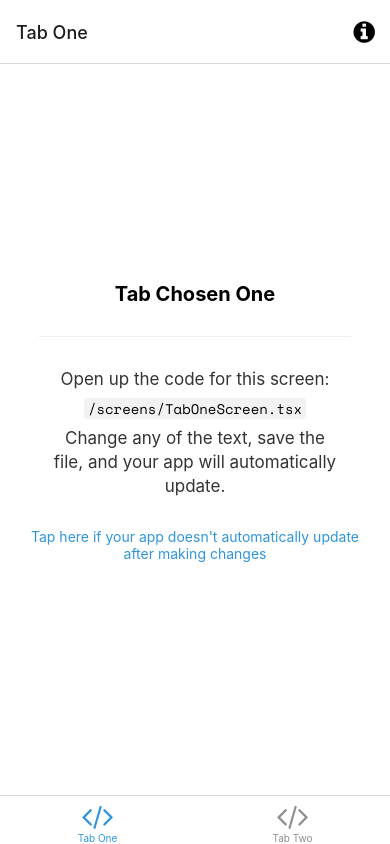
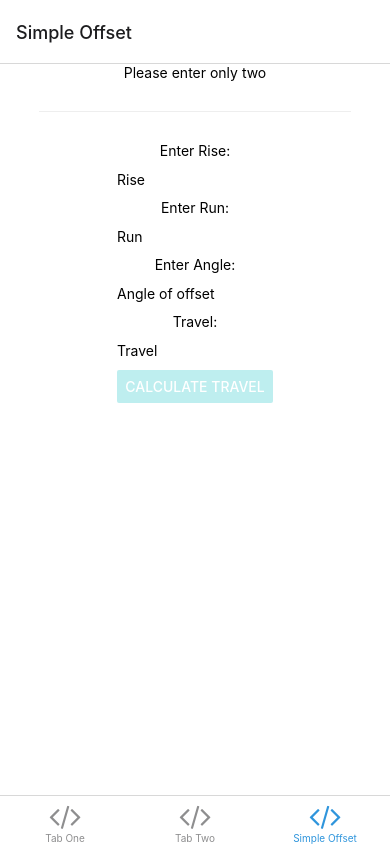
Before and after one commit to rjmealin/PipeFittingCalc, a React Native app in the folder PipeFittingCalc/: screen /SimpleOffset in a window 390 px wide. Built offline with nearby package versions, Linux system fonts and the light colour scheme; what expo-linking would draw is missing.

Commit message:
simple offset calc screen

```diff
--- a/PipeFittingCalc/navigation/LinkingConfiguration.ts
+++ b/PipeFittingCalc/navigation/LinkingConfiguration.ts
@@ -25,6 +25,12 @@ const linking: LinkingOptions<RootStackParamList> = {
               TabTwoScreen: 'two',
             },
           },
+          SimpleOffset: {
+            screens:{
+              SimpleOffSetScreen: 'SimpleOffSet',
+            },
+
+          },
         },
       },
       Modal: 'modal',
--- a/PipeFittingCalc/navigation/index.tsx
+++ b/PipeFittingCalc/navigation/index.tsx
@@ -18,6 +18,7 @@ import TabOneScreen from '../screens/TabOneScreen';
 import TabTwoScreen from '../screens/TabTwoScreen';
 import { RootStackParamList, RootTabParamList, RootTabScreenProps } from '../types';
 import LinkingConfiguration from './LinkingConfiguration';
+import SimpleOffSetScreen from '../screens/SimpleOffSetScreen';
 
 export default function Navigation({ colorScheme }: { colorScheme: ColorSchemeName }) {
   return (
@@ -92,6 +93,14 @@ function BottomTabNavigator() {
           tabBarIcon: ({ color }) => <TabBarIcon name="code" color={color} />,
         }}
       />
+      <BottomTab.Screen
+        name="SimpleOffset"
+        component={SimpleOffSetScreen}
+        options={{
+          title: 'Simple Offset',
+          tabBarIcon: ({ color }) => <TabBarIcon name="code" color={color} />,
+        }}
+      />
     </BottomTab.Navigator>
   );
 }
--- /dev/null
+++ b/PipeFittingCalc/screens/SimpleOffSetScreen.tsx
@@ -0,0 +1,137 @@
+import { Button, StyleSheet, TextInput } from 'react-native';
+
+import EditScreenInfo from '../components/EditScreenInfo';
+import { Text, View } from '../components/Themed';
+import { useState, useEffect } from 'react';
+import { Keyboard } from 'react-native';
+import { TouchableWithoutFeedback } from 'react-native';
+
+export default function SimpleOffSetScreen() {
+    const [numRise, SetRise] = useState('');
+    const [numRun, SetRun] = useState('');
+    const [numTravel, SetTravel] = useState('');
+    const [numAngle, SetAngle] = useState('');
+
+    function calculate() {
+      let rise:number = parseFloat(numRise);
+      let run:number = parseFloat(numRun);
+      let theta:number = parseFloat(numAngle);
+      let travel:number = 0;
+      let travelSq:number;
+      let trigMult:number;
+      let hasRise:boolean = true;
+      let hasRun:boolean = true;
+      let hasTheta:boolean = true;
+
+      //check to see what inputs the user has entered
+      if (rise === 0 || rise === null || numRise === ""){
+        hasRise = false;
+      }
+      if (run === 0 || run === null || numRun === ""){
+        hasRun = false;
+      }
+      if (theta === 0 || theta === null || numAngle === ""){
+        hasTheta = false;
+      }
+      if (hasRun && hasRise && hasTheta){
+        console.log("triple stop test")
+        return;
+      }
+      if(hasRun && hasRise){
+        travelSq = rise**2 + run**2
+        travel = Math.sqrt(travelSq)
+      } else if(hasRun && hasTheta){
+        trigMult = Math.cos(theta);
+        if (trigMult === 0){
+          return;
+        } else {
+          travel = run/trigMult;
+        }
+      } else if (hasRise && hasTheta){
+        trigMult = Math.sin(theta);
+        if(trigMult === 0){
+          return;
+        } else {
+          travel = run/trigMult;
+        }
+      }
+
+      SetTravel(travel.toString())
+  }
+
+  return (
+    <TouchableWithoutFeedback onPress={Keyboard.dismiss}>
+      <View style={styles.container}>
+        <Text style={styles.normText}>Please enter only two</Text>
+        <View style={styles.separator} lightColor="#eee" darkColor="rgba(255,255,255,0.1)" />
+        <Text style={styles.normText}>Enter Rise:</Text>
+        <TextInput
+          style = {styles.Input}
+          //value = {number}
+          placeholder = "Rise"
+          keyboardType='numeric'
+          onSubmitEditing={Keyboard.dismiss}
+          value={numRise}
+          onChangeText={text => SetRise(text)}
+        />
+        <Text style={styles.normText}>Enter Run:</Text>
+        <TextInput
+          style = {styles.Input}
+          placeholder = "Run"
+          keyboardType='numeric'
+          onSubmitEditing={Keyboard.dismiss}
+          value={numRun}
+          onChangeText={text => SetRun(text)}
+        />
+        <Text style={styles.normText}>Enter Angle:</Text>
+        <TextInput
+          style = {styles.Input}
+          placeholder = "Angle of offset"
+          keyboardType='numeric'
+          onSubmitEditing={Keyboard.dismiss}
+          value={numAngle}
+          onChangeText={text => SetAngle(text)}
+        />
+        <Text style={styles.normText}>Travel:</Text>
+        <TextInput
+          style = {styles.Input}
+          placeholder = "Travel"
+          keyboardType='numeric'
+          onSubmitEditing={Keyboard.dismiss}
+          editable={false}
+          value={numTravel}
+        />
+        <Button
+          title="Calculate travel"
+          color="#BEEEEF"
+          onPress={calculate}
+        />
+      </View>
+    </TouchableWithoutFeedback>
+
+  );
+}
+
+const styles = StyleSheet.create({
+  container: {
+    flex: 1,
+    alignItems: 'center',
+    justifyContent: 'flex-start',
+  },
+  title: {
+    fontSize: 20,
+    fontWeight: 'bold',
+  },
+  separator: {
+    marginVertical: 30,
+    height: 1,
+    width: '80%',
+  },
+  Input: {
+    height: 40,
+    width: '40%',
+  },
+  normText: {
+    fontSize:14
+  }
+});
--- a/PipeFittingCalc/screens/TabTwoScreen.tsx
+++ b/PipeFittingCalc/screens/TabTwoScreen.tsx
@@ -1,4 +1,4 @@
-import { StyleSheet } from 'react-native';
+import { StyleSheet, TextInput } from 'react-native';
 
 import EditScreenInfo from '../components/EditScreenInfo';
 import { Text, View } from '../components/Themed';
@@ -28,4 +28,8 @@ const styles = StyleSheet.create({
     height: 1,
     width: '80%',
   },
+  Input: {
+    height: 40,
+    width: '40%',
+  },
 });
--- a/PipeFittingCalc/types.tsx
+++ b/PipeFittingCalc/types.tsx
@@ -27,6 +27,7 @@ export type RootStackScreenProps<Screen extends keyof RootStackParamList> = Nati
 export type RootTabParamList = {
   TabOne: undefined;
   TabTwo: undefined;
+  SimpleOffset: undefined;
 };
 
 export type RootTabScreenProps<Screen extends keyof RootTabParamList> = CompositeScreenProps<
```
